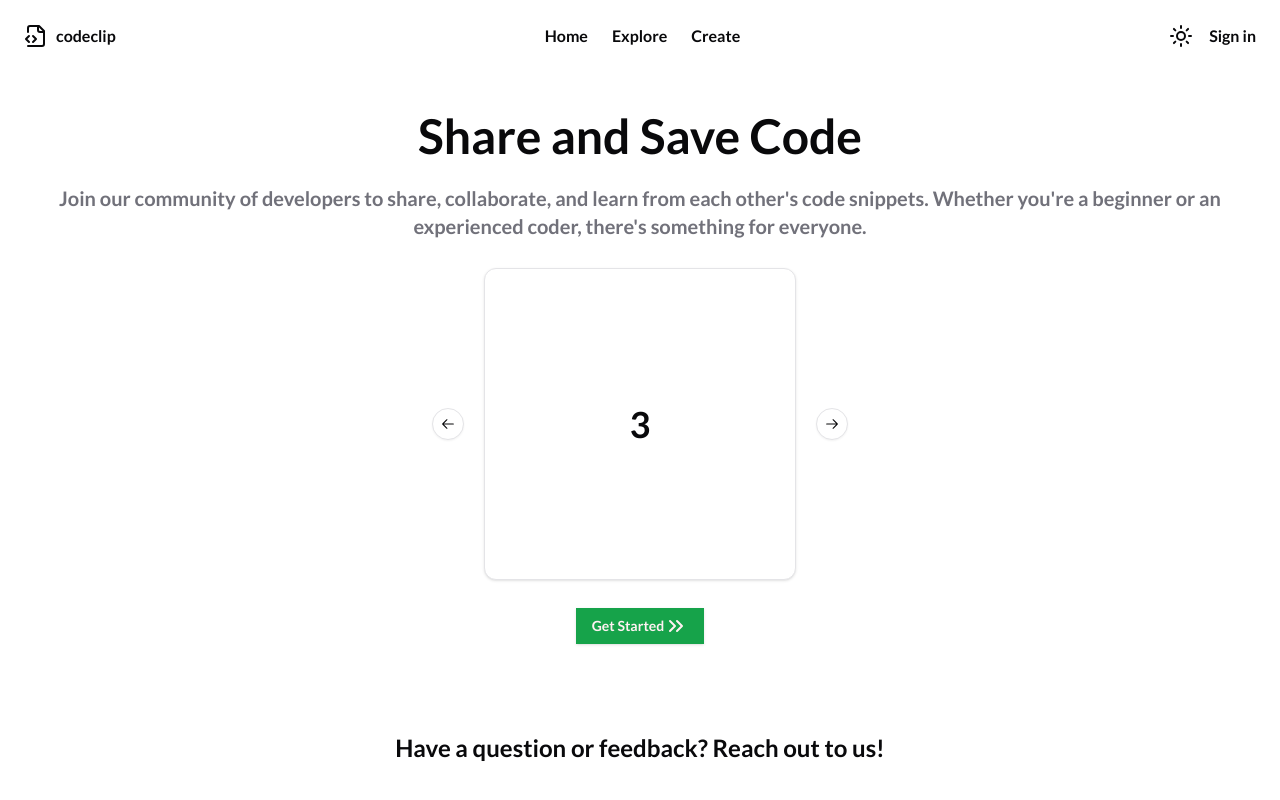
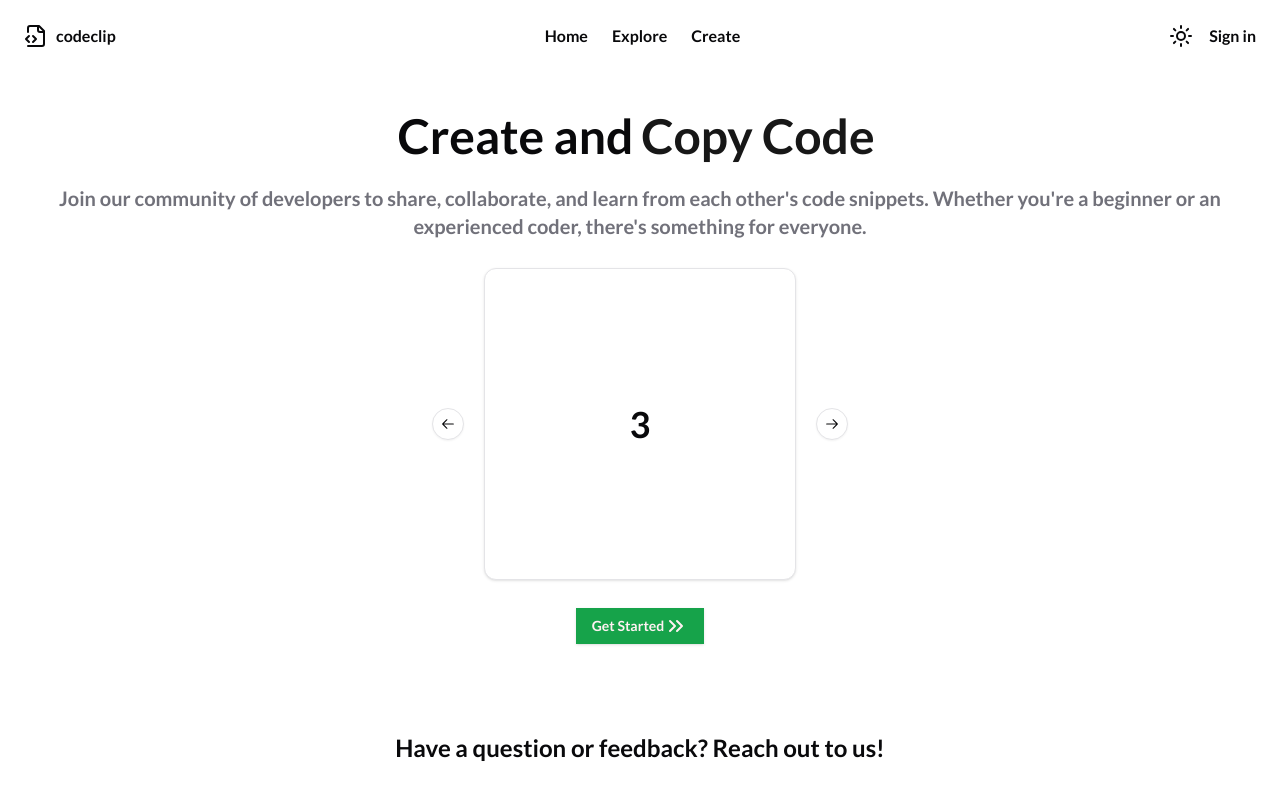
Before and after one commit to 100ngramjit/codeclip, a Next.js app: page / in a window 1280 px wide. Shown: the top 800 px of the page. Built offline with nearby package versions, Linux system fonts and the light colour scheme; no server answers.

Commit message:
feat: landing page text animation

```diff
--- /dev/null
+++ b/app/_components/flip-words.tsx
@@ -0,0 +1,85 @@
+"use client";
+import React, { useCallback, useEffect, useRef, useState } from "react";
+import { AnimatePresence, motion, LayoutGroup } from "framer-motion";
+import { cn } from "@/lib/utils";
+
+export const FlipWords = ({
+  words,
+  duration = 3000,
+  className,
+}: {
+  words: string[];
+  duration?: number;
+  className?: string;
+}) => {
+  const [currentWord, setCurrentWord] = useState(words[0]);
+  const [isAnimating, setIsAnimating] = useState<boolean>(false);
+
+  // thanks for the fix Julian - https://github.com/Julian-AT
+  const startAnimation = useCallback(() => {
+    const word = words[words.indexOf(currentWord) + 1] || words[0];
+    setCurrentWord(word);
+    setIsAnimating(true);
+  }, [currentWord, words]);
+
+  useEffect(() => {
+    if (!isAnimating)
+      setTimeout(() => {
+        startAnimation();
+      }, duration);
+  }, [isAnimating, duration, startAnimation]);
+
+  return (
+    <AnimatePresence
+      onExitComplete={() => {
+        setIsAnimating(false);
+      }}
+    >
+      <motion.div
+        initial={{
+          opacity: 0,
+          y: 10,
+        }}
+        animate={{
+          opacity: 1,
+          y: 0,
+        }}
+        transition={{
+          duration: 0.4,
+          ease: "easeInOut",
+          type: "spring",
+          stiffness: 100,
+          damping: 10,
+        }}
+        exit={{
+          opacity: 0,
+          y: -40,
+          x: 40,
+          filter: "blur(8px)",
+          scale: 2,
+          position: "absolute",
+        }}
+        className={cn(
+          "z-10 inline-block relative text-left text-neutral-900 dark:text-neutral-100 px-2",
+          className
+        )}
+        key={currentWord}
+      >
+        {currentWord.split("").map((letter, index) => (
+          <motion.span
+            key={currentWord + index}
+            initial={{ opacity: 0, y: 10, filter: "blur(8px)" }}
+            animate={{ opacity: 1, y: 0, filter: "blur(0px)" }}
+            transition={{
+              delay: index * 0.08,
+              duration: 0.4,
+            }}
+            // className="inline-block"
+          >
+            {letter}
+          </motion.span>
+        ))}
+      </motion.div>
+    </AnimatePresence>
+  );
+};
--- a/app/_components/footer-landing.tsx
+++ b/app/_components/footer-landing.tsx
@@ -1,5 +1,4 @@
 import { Mail, MapPinned, PhoneCall } from "lucide-react";
-import React from "react";
 
 const FooterLanding = () => {
   return (
--- a/app/page.tsx
+++ b/app/page.tsx
@@ -3,6 +3,7 @@
 import { ChevronsRight } from "lucide-react";
 import Header from "./_components/header";
 import FooterLanding from "./_components/footer-landing";
+import { FlipWords } from "./_components/flip-words";
 
 export default function Home() {
   return (
@@ -11,7 +12,8 @@
       <main className="text-center p-10">
         <section className="space-y-6">
           <h1 className="text-4xl md:text-5xl font-bold">
-            Share and Save Code
+            Create and
+            <FlipWords words={["Save Code", "Copy Code", "Share Code"]} />
           </h1>
           <p className="text-muted-foreground text-lg md:text-xl">
             Join our community of developers to share, collaborate, and learn
--- a/lib/utils.ts
+++ b/lib/utils.ts
@@ -1,6 +1,6 @@
-import { type ClassValue, clsx } from "clsx"
-import { twMerge } from "tailwind-merge"
+import { ClassValue, clsx } from "clsx";
+import { twMerge } from "tailwind-merge";
 
 export function cn(...inputs: ClassValue[]) {
-  return twMerge(clsx(inputs))
+  return twMerge(clsx(inputs));
 }
--- a/package.json
+++ b/package.json
@@ -24,6 +24,7 @@
     "cmdk": "^1.0.0",
     "embla-carousel-autoplay": "^8.1.6",
     "embla-carousel-react": "^8.1.6",
+    "framer-motion": "^11.3.4",
     "lucide-react": "^0.408.0",
     "next": "14.2.5",
     "next-themes": "^0.3.0",
```
Also changed, not shown: 1 other file (tests, documents, lock files or other folders).
